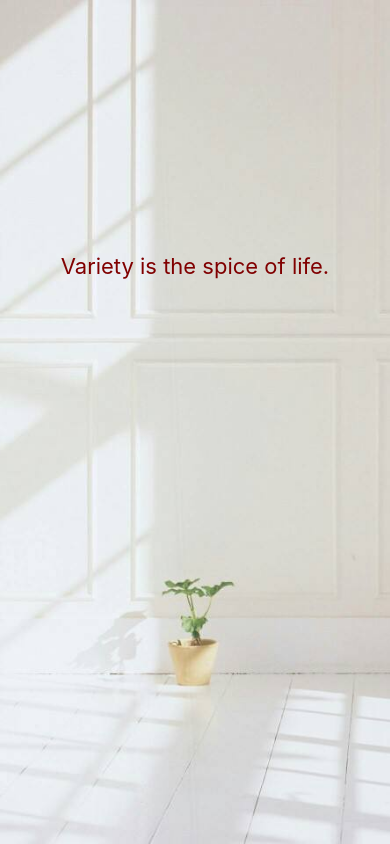
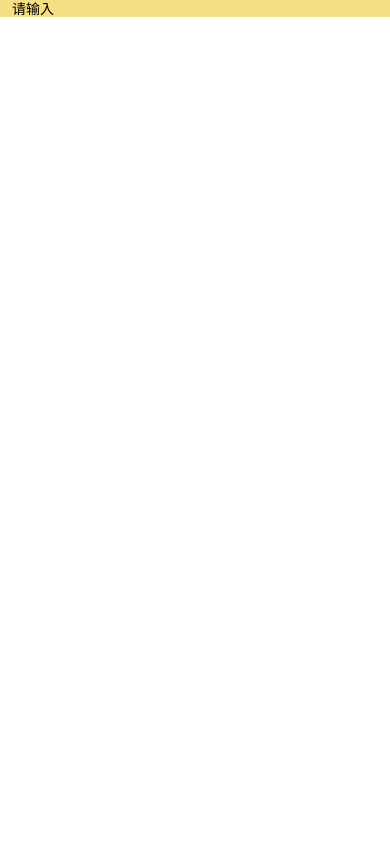
Before and after one commit to dono118/tanhua, a React Native app: screen / in a window 390 px wide. Built offline with nearby package versions, Linux system fonts and the light colour scheme.

Commit message:
TextInput标签

```diff
--- a/App.js
+++ b/App.js
@@ -1,19 +1,18 @@
-import { ImageBackground, Text } from 'react-native'
+import { View, TextInput } from 'react-native'
 import React from 'react'
 
+const handleChangeText = text => {
+  alert(text)
+}
+
 const App = () => (
-  <ImageBackground
-    source={require('./images/1.jpeg')}
-    style={{ width: '100%', height: '100%' }}>
-    <Text
-      style={{
-        color: 'maroon',
-        fontSize: 22,
-        textAlign: 'center',
-        top: '30%'
-      }}>
-      Variety is the spice of life.
-    </Text>
-  </ImageBackground>
+  <View>
+    <TextInput
+      style={{ backgroundColor: '#F5DE83', paddingHorizontal: 12 }}
+      onChangeText={handleChangeText}
+      placeholder="请输入"
+    />
+  </View>
 )
+
 export default App
```
